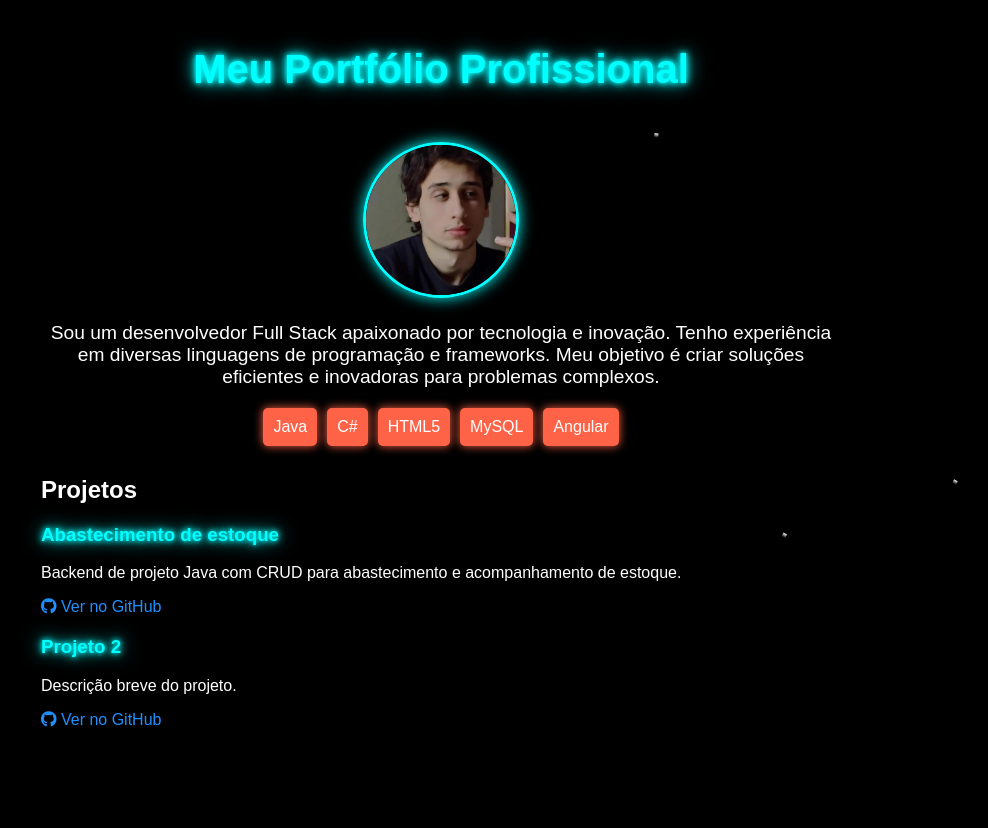
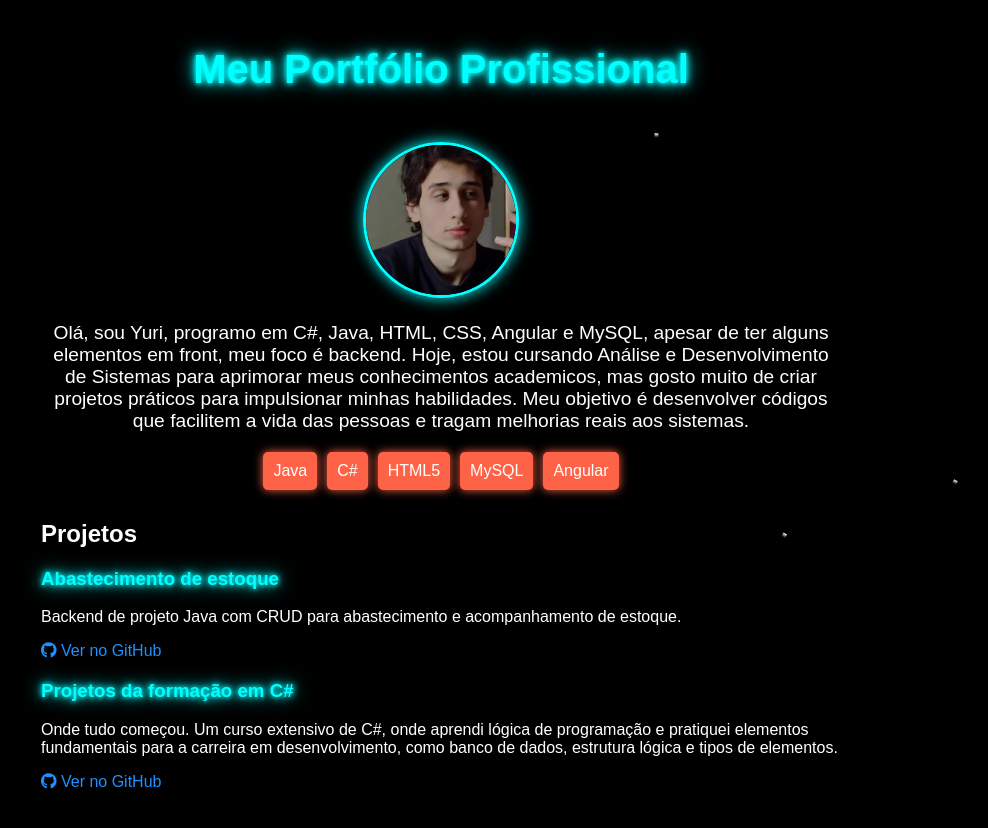
Before and after one commit to YuriGriebeler/Portifolio, a plain HTML site: page index.html in a window 1280 px wide. Shown: the whole page, without its empty margins (199-1187 px from the left). Before the commit the page ends 800 px from the top, so only its background shows below. Drawn offline with Linux system fonts and the light colour scheme.

Commit message:
Ajustando detalhes do site

```diff
--- a/index.html
+++ b/index.html
@@ -160,7 +160,7 @@
             <img src="profile.png" alt="Minha Foto">
         </div>
         <section class="summary">
-            <p>Sou um desenvolvedor Full Stack apaixonado por tecnologia e inovação. Tenho experiência em diversas linguagens de programação e frameworks. Meu objetivo é criar soluções eficientes e inovadoras para problemas complexos.</p>
+            <p>Olá, sou Yuri, programo em C#, Java, HTML, CSS, Angular e MySQL, apesar de ter alguns elementos em front, meu foco é backend. Hoje, estou cursando Análise e Desenvolvimento de Sistemas para aprimorar meus conhecimentos academicos, mas gosto muito de criar projetos práticos para impulsionar minhas habilidades. Meu objetivo é desenvolver códigos que facilitem a vida das pessoas e tragam melhorias reais aos sistemas.</p>
         </section>
         <section class="tags">
             <div class="tag">Java</div>
@@ -174,12 +174,12 @@
             <div class="project">
                 <h3>Abastecimento de estoque</h3>
                 <p>Backend de projeto Java com CRUD para abastecimento e acompanhamento de estoque.</p>
-                <a href="https://github.com/seuusuario/projeto1" target="_blank"><i class="fab fa-github"></i> Ver no GitHub</a>
+                <a href="https://github.com/YuriGriebeler/Projeto-Controle-Estoque" target="_blank"><i class="fab fa-github"></i> Ver no GitHub</a>
             </div>
             <div class="project">
-                <h3>Projeto 2</h3>
-                <p>Descrição breve do projeto.</p>
-                <a href="https://github.com/seuusuario/projeto2" target="_blank"><i class="fab fa-github"></i> Ver no GitHub</a>
+                <h3>Projetos da formação em C#</h3>
+                <p>Onde tudo começou. Um curso extensivo de C#, onde aprendi lógica de programação e pratiquei elementos fundamentais para a carreira em desenvolvimento, como banco de dados, estrutura lógica e tipos de elementos.</p>
+                <a href="https://github.com/YuriGriebeler/Curso_Apex" target="_blank"><i class="fab fa-github"></i> Ver no GitHub</a>
             </div>
             <!-- Adicione mais projetos conforme necessário -->
         </section>
```
